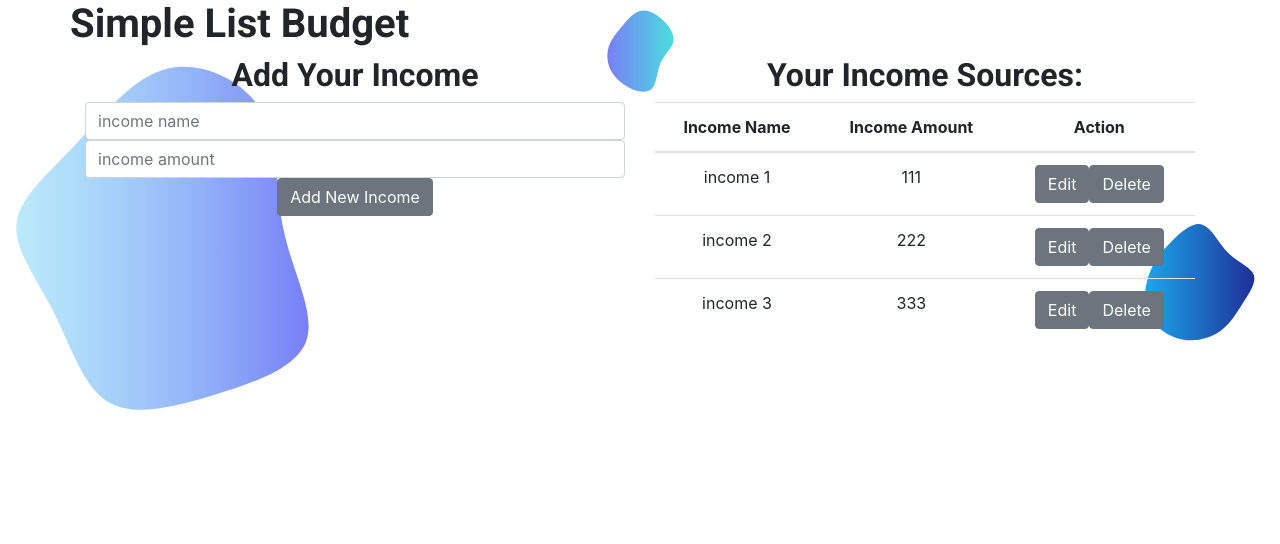
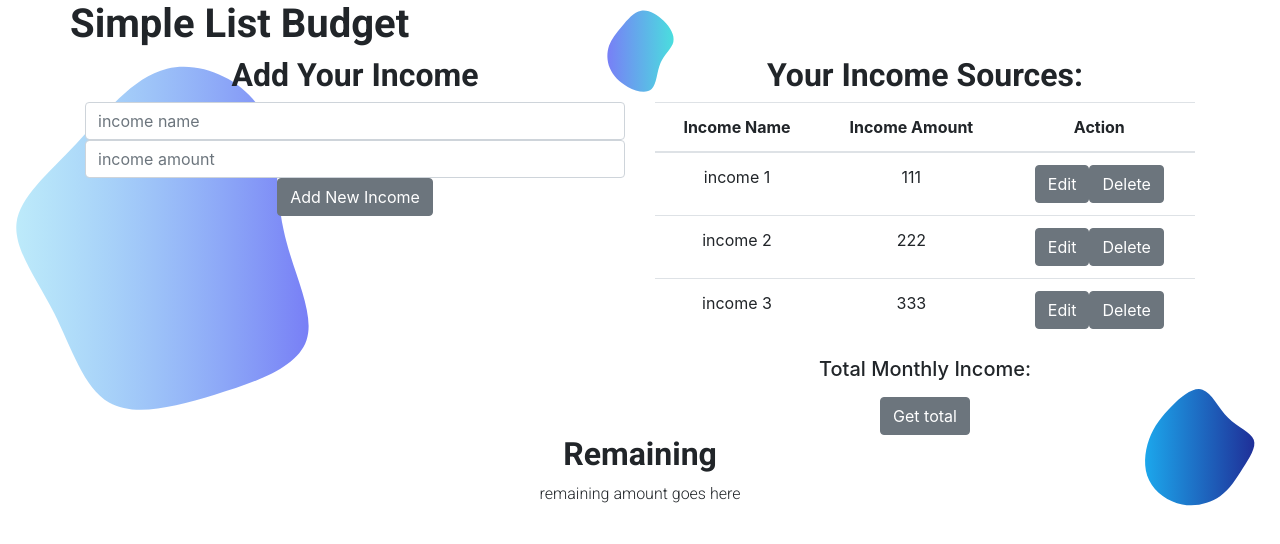
Before and after one commit to SirenaAlyceDev/react-budget, a React (Create React App) app: page /faqs in a window 1280 px wide. Shown: the top 544 px of the page. Built offline with nearby package versions, Linux system fonts and the light colour scheme; the HTML template or start-up script is replaced by a standard one.

Commit message:
fixed object amount property from string to number

```diff
--- a/src/components/AddIncomeComponent.js
+++ b/src/components/AddIncomeComponent.js
@@ -1,56 +1,32 @@
-// import React, { useState } from "react";
-// import { Button, Form, Input } from "reactstrap";
-// import "bootstrap/dist/css/bootstrap.min.css";
-
-// const AddIncomeForm = (props) => {
-//     const initialFormState = { id: null, name: '', amount: '' }
-//     const [income, setIncome] = useState(initialFormState)
-
-//     const handleInputChange = (event) => {
-//         const { name, value } = event.target
-//         setIncome({ ...income, [name]: value })
-//         console.log(event)
-//       }
-
-//   return (
-//     <Form onSubmit={event => {
-//         event.preventDefault()
-//         if(!income.name || !income.amount) return
-//         props.addIncome(income)
-//         setIncome(initialFormState)
-//     }}>
-//       <Input type="type" name="name" value={income.name} placeholder="income name" onChange={handleInputChange} />
-//       <Input type="type" name="amount" value={income.amount} placeholder="income amount" onChange={handleInputChange} />
-//       <Button>Add New Income</Button>
-//     </Form>
-//   );
-// };
-
-// export default AddIncomeForm;
-
 import React, { useState } from "react";
 import { Button, Form, Input } from "reactstrap";
 
 const AddIncomeForm = (props) => {
-  const initialFormState = { id: null, name: "", amount: "" };
+  const initialFormState = { id: null, name: "", amount: 0 };
   const [income, setIncome] = useState(initialFormState);
 
   const handleInputChange = (event) => {
     const { name, value } = event.target
-
     setIncome({ ...income, [name]: value })
+    if (name === 'amount') {
+      income.amount = parseInt(value)
+    }
   }
 
   return (
+
     <Form onSubmit={event => {
       event.preventDefault()
-      if (!income.name || !income.amount) return
-
+      if (income.amount) {
+        income.amount = parseInt(income.amount)
+      }
+      if (!income.name || !income.amount)
+      return
       props.addIncome(income)
       setIncome(initialFormState)
     }}>
       <Input type="text" name="name" placeholder="income name" value={income.name} onChange={handleInputChange} />
-      <Input type="text" name="amount" placeholder="income amount" value={income.amount} onChange={handleInputChange} />
+      <Input type="number" name="amount" placeholder="income amount" value={props.newint} onChange={handleInputChange} />
       <Button>Add New Income</Button>
     </Form>
   );
--- a/src/components/EditIncomeComponent.js
+++ b/src/components/EditIncomeComponent.js
@@ -37,7 +37,6 @@ const EditIncomeForm = (props) => {
       <Button>Update Income</Button>
       <Button
         onClick={() => props.setEditing(false)}
-        className="button muted-button"
       >
         Cancel
       </Button>
@@ -45,49 +44,4 @@ const EditIncomeForm = (props) => {
   )
 };
 
-// const EditIncomeForm = (props) => {
-//   const [income, setIncome] = useState(props.currentIncome);
-
-//   useEffect(
-//     () => {
-//       setIncome(props.currentIncome)
-//     },
-//     [ props ]
-//   )
-
-
-//   const handleInputChange = (event) => {
-//     const { name, value } = event.target;
-//     setIncome({ ...income, [name]: value });
-//   };
-
-//   return (
-//     <Form
-//       onSubmit={(event) => {
-//         event.prevenDefault()
-//         props.updateIncome(income.id, income)
-//       }}
-//     >
-//       <Input
-//         type="text"
-//         name="name"
-//         value={income.name}
-//         onChange={handleInputChange}
-//       />
-//       <Input
-//         type="text"
-//         name="amount"
-//         value={income.amount}
-//         onChange={handleInputChange}
-//       />
-//       <Button>Update Income</Button>
-//       <Button
-//         onClick={() => props.setEditing(false)}
-//       >
-//         Cancel
-//       </Button>
-//     </Form>
-//   );
-// };
-
 export default EditIncomeForm;
--- a/src/components/SimpleListComponent.js
+++ b/src/components/SimpleListComponent.js
@@ -1,10 +1,10 @@
 import React, { useState } from 'react';
-import { Row, Col, Container } from "reactstrap";
+import { Row, Col, Container, Button } from "reactstrap";
 import IncomeTable from './IncomeViewComponent';
 import AddIncomeForm from './AddIncomeComponent';
 import EditIncomeForm from './EditIncomeComponent';
 
-const ListBudget = () => {
+const ListBudget = (props) => {
   const incomeData = [
     { id: 1, name: 'income 1', amount: 111 },
     { id: 2, name: 'income 2', amount: 222 },
@@ -35,6 +35,15 @@ const ListBudget = () => {
     setIncomes(incomes.filter((income) => income.id !== id))
   }
 
+  const calculations = () => {
+    let initialValue = 0
+    let sum = incomes.reduce(function(a,c) {
+      return a + c.amount
+    }, initialValue)
+    console.log(sum)
+    console.log(incomes)
+  }
+
   return (
     <Container>
       <Row>
@@ -63,7 +72,22 @@ const ListBudget = () => {
         Your Income Sources:
       </h2>
       <IncomeTable incomes={incomes} deleteIncome={deleteIncome} editRow={editRow} />
+      <h5>Total Monthly Income: </h5>
+      <p>{props.sum}</p>
+      <Button onClick={() => calculations()}>
+        Get total
+      </Button>
       </Col>
+      </Row>
+      <Row>
+        <Col>
+        <h2>Remaining</h2>
+        </Col>
+      </Row>
+      <Row>
+      <Col>
+        <p>remaining amount goes here</p>
+        </Col>
       </Row>
     </Container>
   )
```
Also changed, not shown: src/components/IncomeViewComponent.js (+0 -46 lines), 2 other files (tests, documents, lock files or other folders).
